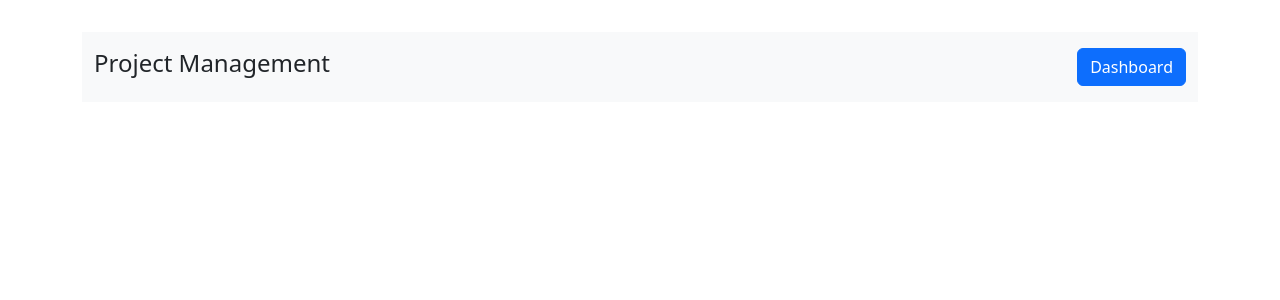
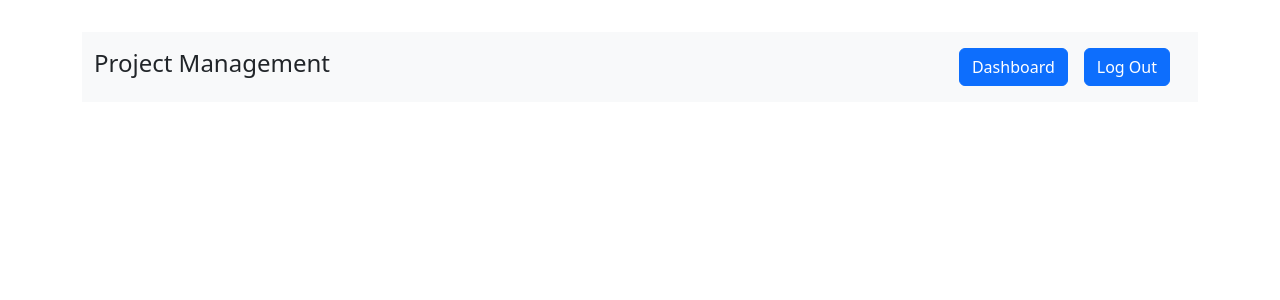
Before and after one commit to dileepkumar-mulagada/projectTool, a React (Vite) app in the folder frontend/: page /home in a window 1280 px wide. Shown: the top 300 px of the page. Built offline with nearby package versions, Linux system fonts and the light colour scheme; no server answers.

Commit message:
Update Home.jsx

```diff
--- a/frontend/src/Home.jsx
+++ b/frontend/src/Home.jsx
@@ -29,10 +29,15 @@ const Home = () => {
                                 navbar-light bg-light">
                     <div className="container my-2">
                         <h4>Project Management</h4>
+                        <div>
                         <Link className="btn btn-primary ml-auto"
                             to="/dashboard">
                             Dashboard
                         </Link>
+                        <Link className="btn btn-primary mx-3" to="/">
+                                Log Out
+                        </Link>
+                        </div>
                     </div>
                 </nav>
                 <div className="row my-3">
```
